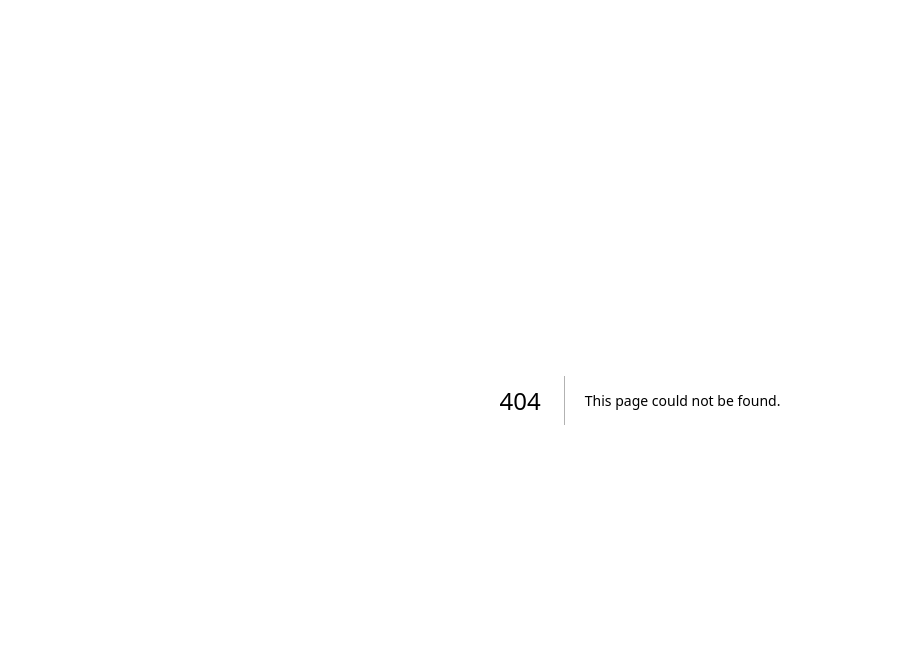
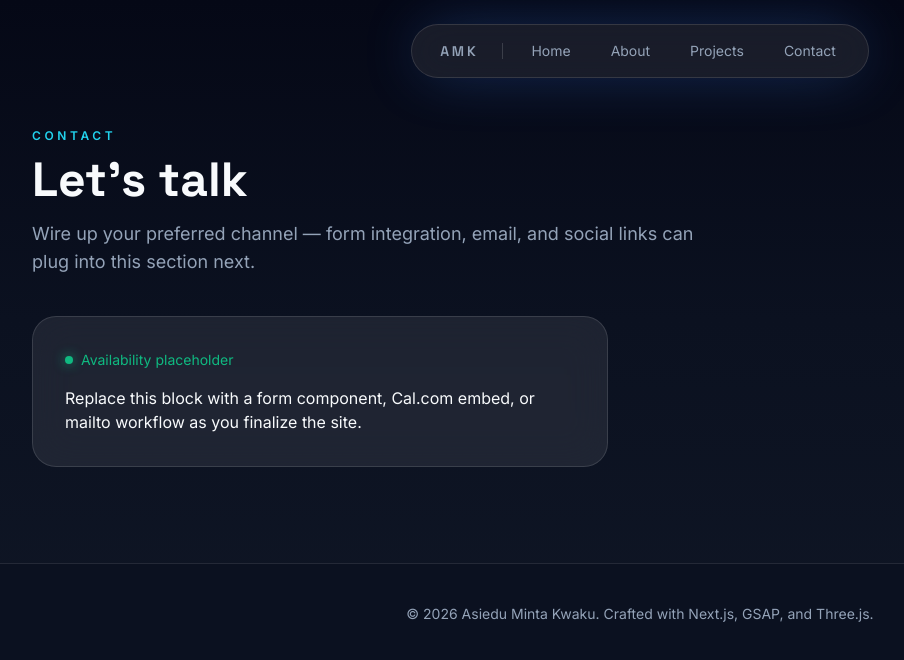
Before and after one commit to AsieduDevelopmentHub/personal-portfolio, a Next.js app: page /contact in a window 1280 px wide. Before the commit this address had no page. Shown: the top 660 px of the page, without its empty margins (0-904 px from the left). Built offline with nearby package versions, Linux system fonts and the light colour scheme.

Commit message:
fix: improve Download CV button styling for better visibility

```diff
--- /dev/null
+++ b/src/app/contact/page.tsx
@@ -0,0 +1,43 @@
+import type { Metadata } from "next";
+import { Navbar } from "@/components/layout/Navbar";
+import { Footer } from "@/components/layout/Footer";
+
+export const metadata: Metadata = {
+  title: "Contact",
+  description: "Get in touch with Asiedu Minta Kwaku for collaborations.",
+};
+
+export default function ContactPage() {
+  return (
+    <>
+      <Navbar />
+      <main className="pb-24 pt-28 md:pt-32">
+        <div className="mx-auto max-w-container px-4 md:px-8">
+          <p className="text-xs font-semibold uppercase tracking-[0.3em] text-neon">
+            Contact
+          </p>
+          <h1 className="font-display mt-3 text-4xl font-bold text-soft md:text-5xl">
+            Let&apos;s talk
+          </h1>
+          <p className="mt-4 max-w-2xl text-lg text-glass">
+            Wire up your preferred channel — form integration, email, and social
+            links can plug into this section next.
+          </p>
+          <div className="mt-10 max-w-xl glass rounded-3xl p-8">
+            <p className="text-sm text-glass">
+              <span className="inline-flex items-center gap-2 text-success">
+                <span className="h-2 w-2 rounded-full bg-success shadow-[0_0_12px_rgba(16,185,129,0.8)]" />
+                Availability placeholder
+              </span>
+            </p>
+            <p className="mt-4 text-soft">
+              Replace this block with a form component, Cal.com embed, or mailto
+              workflow as you finalize the site.
+            </p>
+          </div>
+        </div>
+      </main>
+      <Footer />
+    </>
+  );
+}
--- a/src/components/about/AboutSection.tsx
+++ b/src/components/about/AboutSection.tsx
@@ -28,7 +28,7 @@ export function AboutSection() {
             <div className="relative aspect-[4/5] overflow-hidden rounded-2xl bg-midnight">
               <Image
                 src="/images/profilepicture.png"
-                alt=""
+                alt="Asiedu Minta Kwaku — professional portrait"
                 fill
                 sizes="(max-width: 768px) 100vw, 400px"
                 className="object-cover object-top"
```
Also changed, not shown: public/images/profilepicture.png (added).
